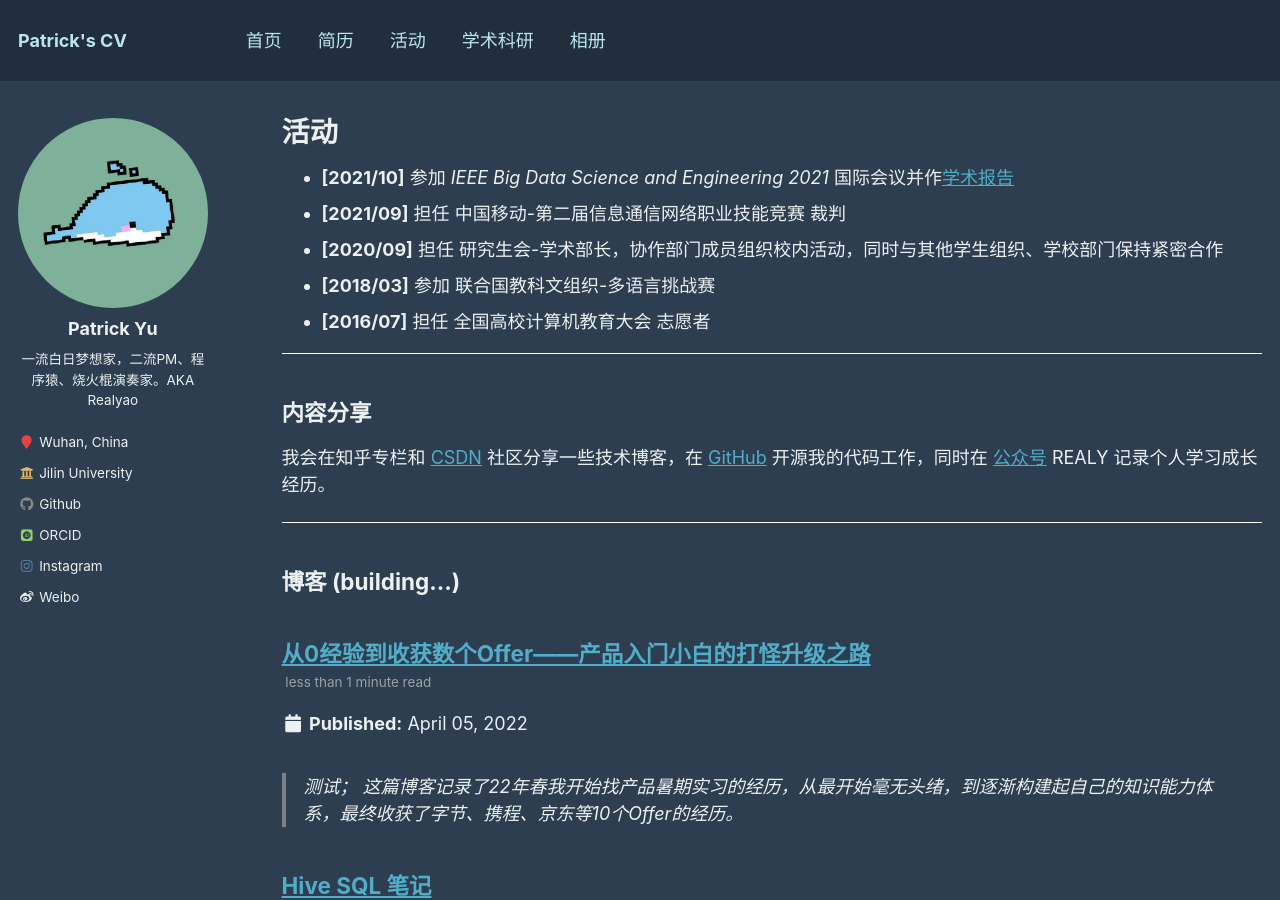
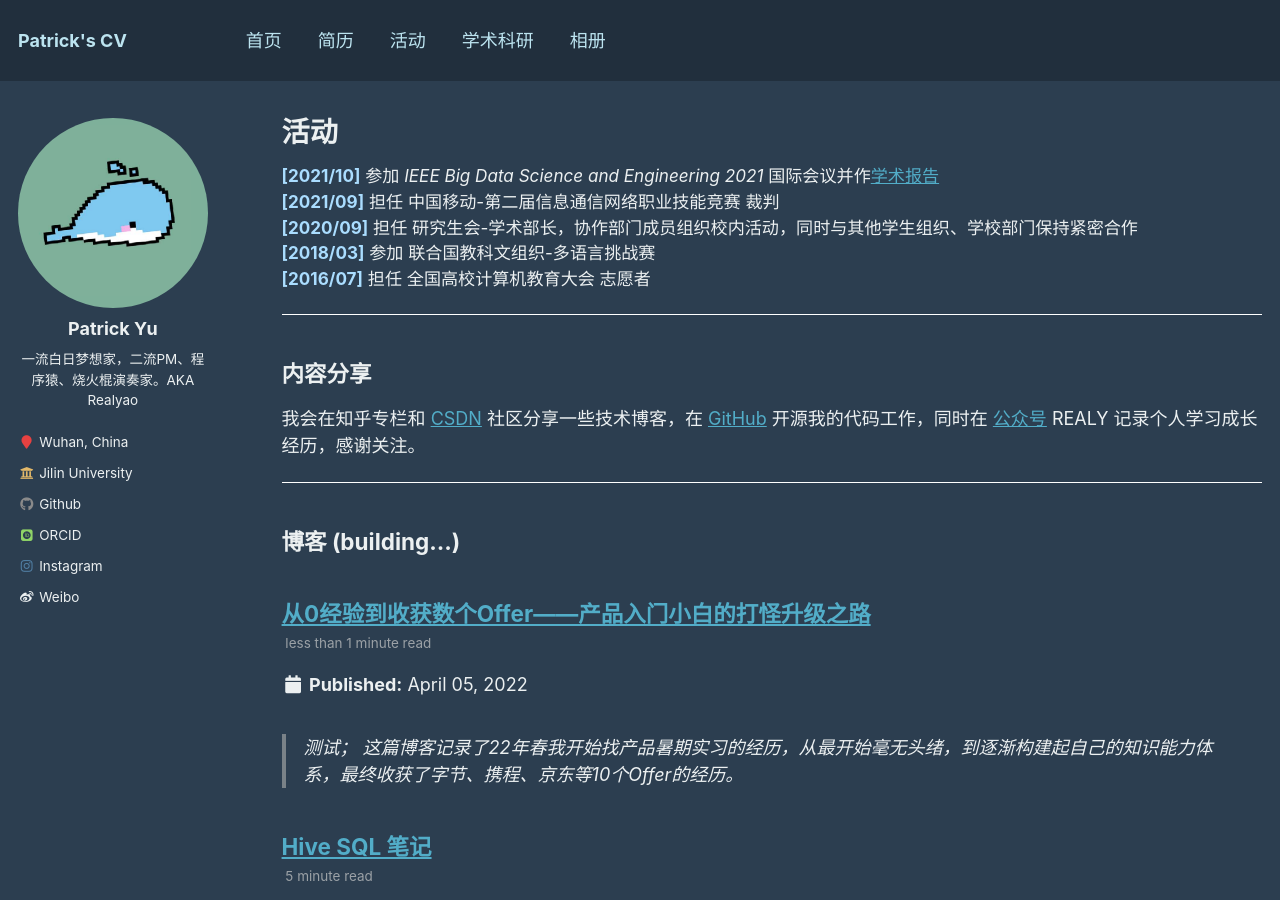
Before and after one commit to yuyaoCV/yuyaoCV.github.io, a Jekyll site: the page built from _pages/blogs.md, in a window 1280 px wide and 900 px high. Built offline with Jekyll 4.4.1, drawn with Linux system fonts in a browser that asks for light colours; some web fonts are replaced.

Commit message:
UPD 格式修正

```diff
--- a/_pages/blogs.md
+++ b/_pages/blogs.md
@@ -14,17 +14,20 @@
   {% include archive-single.html %}
 {% endfor %} -->
 
-
-* **[2021/10]** 参加 *IEEE Big Data Science and Engineering 2021* 国际会议并作<a href="/images/bigdatase_yy.jpg">学术报告</a>
-* **[2021/09]** 担任 中国移动-第二届信息通信网络职业技能竞赛 裁判
-* **[2020/09]** 担任 研究生会-学术部长，协作部门成员组织校内活动，同时与其他学生组织、学校部门保持紧密合作
-* **[2018/03]** 参加 联合国教科文组织-多语言挑战赛
-* **[2016/07]** 担任 全国高校计算机教育大会 志愿者
+<div style="line-height: 1.5em; font-size: 0.95em">
+  <p>
+  <b style="color: #adf;">[2021/10]</b> 参加 <i>IEEE Big Data Science and Engineering 2021</i> 国际会议并作<a href="/images/bigdatase_yy.jpg">学术报告</a><br>
+  <b style="color: #adf;">[2021/09]</b> 担任 中国移动-第二届信息通信网络职业技能竞赛 裁判<br>
+  <b style="color: #adf;">[2020/09]</b> 担任 研究生会-学术部长，协作部门成员组织校内活动，同时与其他学生组织、学校部门保持紧密合作<br>
+  <b style="color: #adf;">[2018/03]</b> 参加 联合国教科文组织-多语言挑战赛<br>
+  <b style="color: #adf;">[2016/07]</b> 担任 全国高校计算机教育大会 志愿者<br>
+  </p>
+</div>
 
 ------
 
 ## 内容分享
-我会在知乎专栏和 [CSDN](https://blog.csdn.net/qq_41339564) 社区分享一些技术博客，在 [GitHub](https://github.com/realyao) 开源我的代码工作，同时在 [公众号](https://realyao.gitee.io/gzh) REALY 记录个人学习成长经历。
+我会在知乎专栏和 [CSDN](https://blog.csdn.net/qq_41339564) 社区分享一些技术博客，在 [GitHub](https://github.com/realyao) 开源我的代码工作，同时在 [公众号](https://realyao.gitee.io/gzh) REALY 记录个人学习成长经历，感谢关注。
 
 ------
 
```
Also changed, not shown: _pages/about.md (+4 -9 lines), _pages/cv.md (+4 -7 lines), _pages/publications.md (+3 -0 lines).
